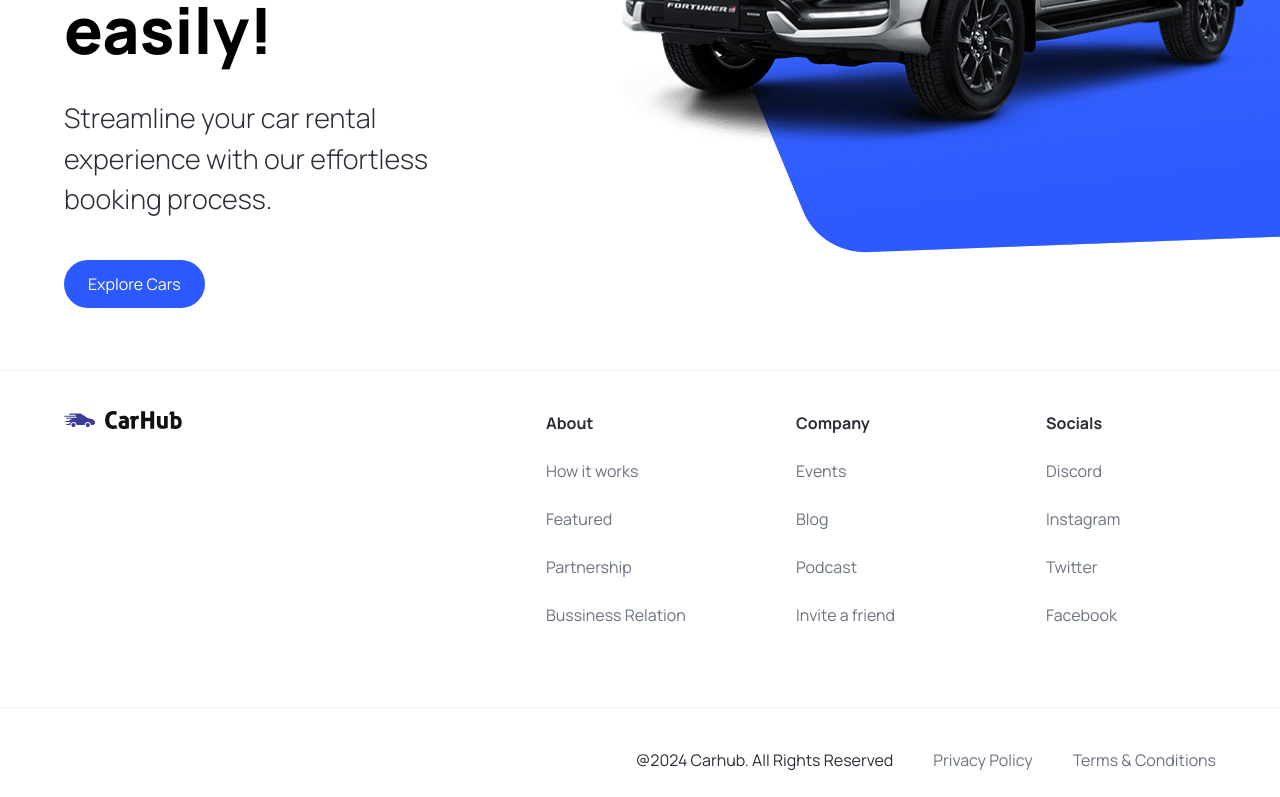
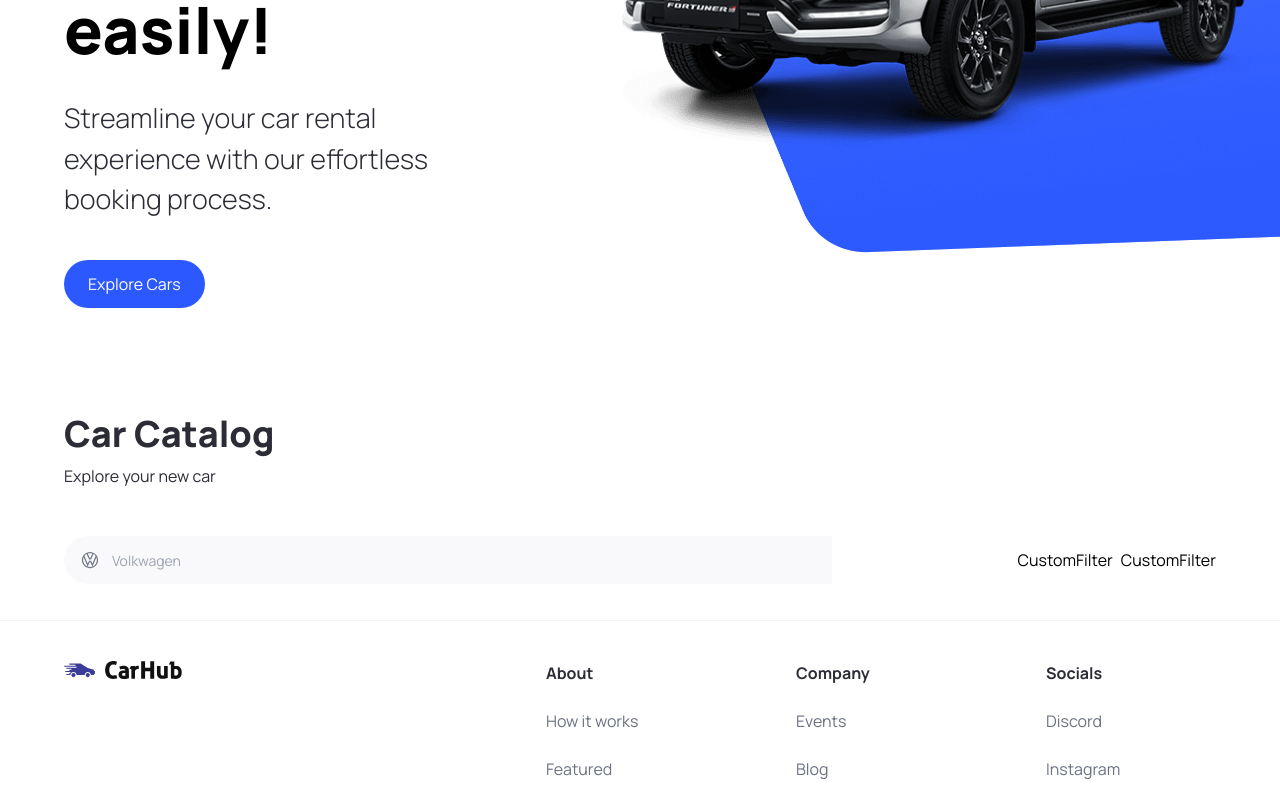
Before and after one commit to lm1435/Next-JS-App, a Next.js app: page / in a window 1280 px wide. Shown: the part 450-1247 px from the top of the page. Built offline with nearby package versions, Linux system fonts and the light colour scheme.

Commit message:
adding type ahead

```diff
--- a/app/page.tsx
+++ b/app/page.tsx
@@ -1,9 +1,23 @@
-import { Hero } from "@/components";
+import { CustomFilter, Hero, SearchBar } from "@/components";
 
 export default function Home() {
   return (
     <main className="overflow-hidden">
       <Hero />
+      <div className="mt-12 padding-x padding-y max-width" id="discover">
+        <div className="home__text-container">
+          <h1 className="text-4xl font-extrabold">Car Catalog</h1>
+          <p>Explore your new car</p>
+        </div>
+
+        <div className="home__filters">
+          <SearchBar />
+          <div className="home__filter-container">
+            <CustomFilter title="fuel" />
+            <CustomFilter title="year" />
+          </div>
+        </div>
+      </div>
     </main>
   );
 }
--- /dev/null
+++ b/components/CustomFilter.tsx
@@ -0,0 +1,5 @@
+const CustomFilter = () => {
+  return <div>CustomFilter</div>;
+};
+
+export default CustomFilter;
--- /dev/null
+++ b/components/SearchBar.tsx
@@ -0,0 +1,22 @@
+"use client";
+
+import { SearchManufacturer } from "@/components";
+import { useState } from "react";
+
+const SearchBar = () => {
+  const [manufacturer, setManufacturer] = useState("");
+  const handleSearch = () => {};
+
+  return (
+    <form onSubmit={handleSearch} className="searchbar">
+      <div className="searchbar__item">
+        <SearchManufacturer
+          manufacturer={manufacturer}
+          setManufacturer={setManufacturer}
+        />
+      </div>
+    </form>
+  );
+};
+
+export default SearchBar;
--- /dev/null
+++ b/components/SearchManufacturer.tsx
@@ -0,0 +1,79 @@
+"use client";
+
+import { SearchManufacturerProps } from "@/types";
+import {
+  Combobox,
+  Transition,
+  ComboboxButton,
+  ComboboxInput,
+  ComboboxOptions,
+  ComboboxOption,
+} from "@headlessui/react";
+import { useState, Fragment } from "react";
+import Image from "next/image";
+import { manufacturers } from "@/constants";
+
+const SearchManufacturer = ({
+  manufacturer,
+  setManufacturer,
+}: SearchManufacturerProps) => {
+  const [query, setQuery] = useState("");
+  const filteredManufacturers =
+    query === ""
+      ? manufacturers
+      : manufacturers.filter((item) => {
+          const processedQuery = query.toLowerCase().replace(/\s+/g, "");
+          return item
+            .toLowerCase()
+            .replace(/\s+/g, "")
+            .includes(processedQuery);
+        });
+  return (
+    <div className="search-manufacturer">
+      <Combobox>
+        <div className="relative w-full">
+          <ComboboxButton className="absolute top-[14px]">
+            <Image
+              src="/car-logo.svg"
+              width={20}
+              height={20}
+              className="ml-4"
+              alt="car logo"
+            />
+          </ComboboxButton>
+          <ComboboxInput
+            className="search-manufacturer__input"
+            placeholder="Volkwagen"
+            displayValue={(manufacturer: string) => manufacturer}
+            onChange={(e) => setQuery(e.target.value)}
+          />
+          <Transition
+            as={Fragment}
+            leave="transition ease-in duration-100"
+            leaveFrom="opacity-100"
+            leaveTo="opacity-0"
+            afterLeave={() => setQuery("")}
+          >
+            <ComboboxOptions>
+              {filteredManufacturers.map((item) => (
+                <ComboboxOption
+                  key={item}
+                  value={item}
+                  className={({ active }) =>
+                    `relative search-manufacturer__option ${
+                      active ? "bg-primary-blue text-white" : "text-gray-900"
+                    }`
+                  }
+                >
+                  {item}
+                </ComboboxOption>
+              ))}
+            </ComboboxOptions>
+          </Transition>
+        </div>
+      </Combobox>
+    </div>
+  );
+};
+
+export default SearchManufacturer;
--- a/components/index.ts
+++ b/components/index.ts
@@ -2,5 +2,16 @@
 import Navbar from "./Navbar";
 import Footer from "./Footer";
 import CustomButton from "./CustomButton";
+import SearchBar from "./SearchBar";
+import CustomFilter from "./CustomFilter";
+import SearchManufacturer from "./SearchManufacturer";
 
-export { Hero, CustomButton, Navbar, Footer };
+export {
+  Hero,
+  CustomButton,
+  Navbar,
+  Footer,
+  SearchBar,
+  CustomFilter,
+  SearchManufacturer,
+};
--- a/types/index.ts
+++ b/types/index.ts
@@ -6,3 +6,8 @@
   btnType?: "button" | "submit";
   handleClick?: MouseEventHandler<HTMLButtonElement>;
 }
+
+export interface SearchManufacturerProps {
+  manufacturer: string;
+  setManufacturer: (manufacturer: string) => void;
+}
```
Also changed, not shown: package.json (+5 -4 lines), 1 other file (tests, documents, lock files or other folders).
